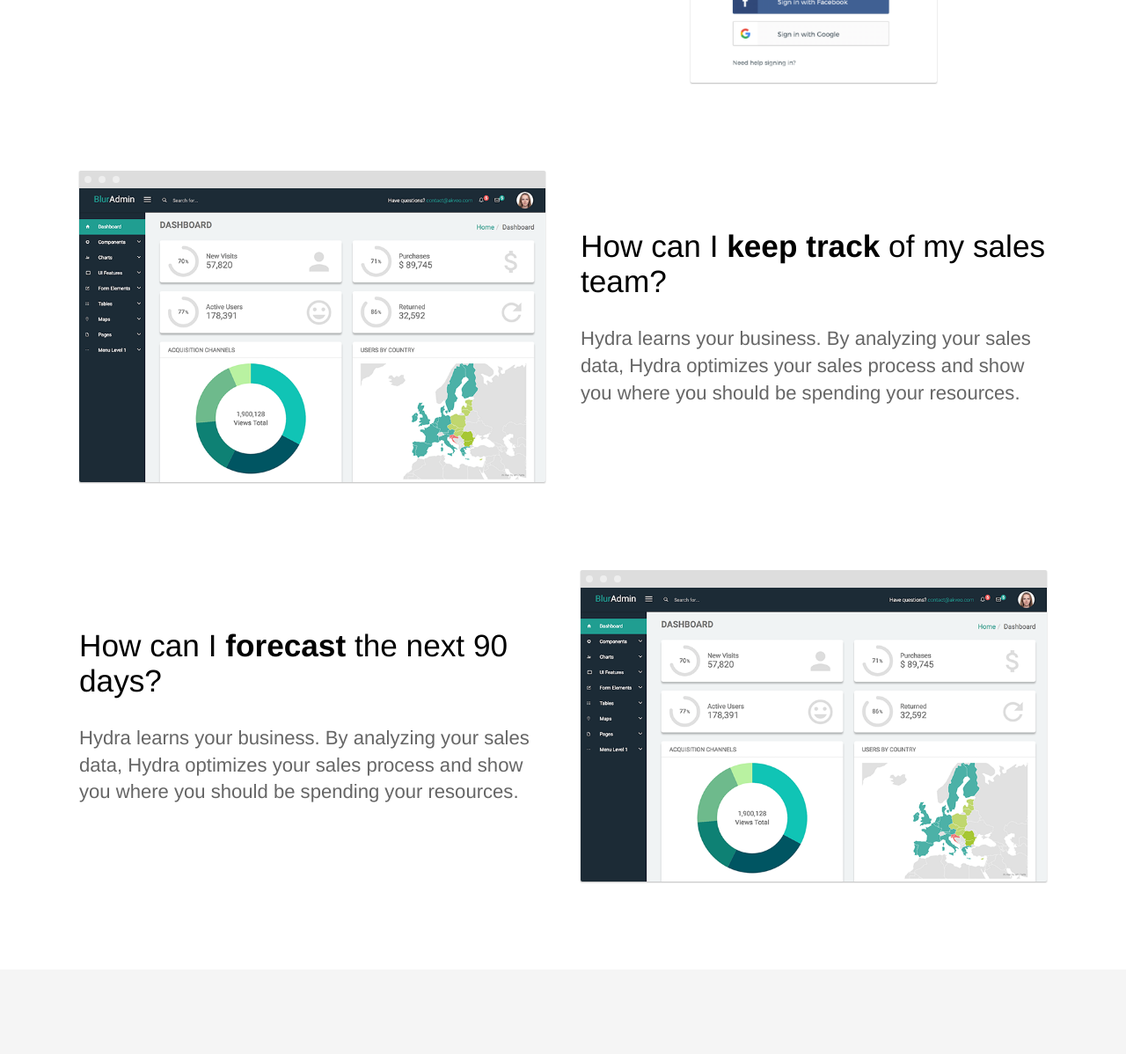
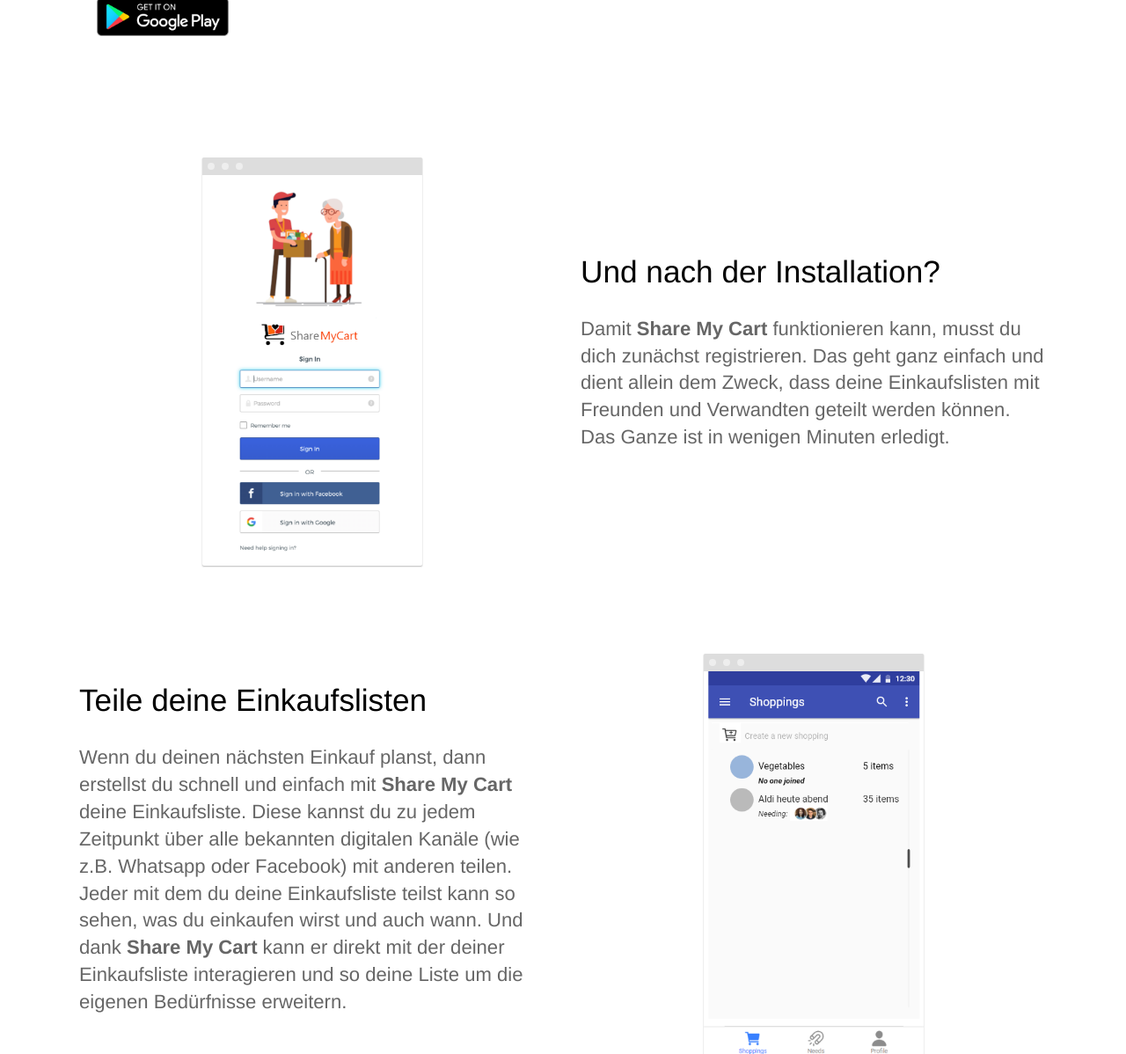
Before and after one commit to mrsimpson/sharemycart-landingpage, a Jekyll site: the page built from index.html, in a window 1280 px wide and 1400 px high, scrolled down 1172 px, cut to the strip 0-1198 px from the top of the window. Shown: the whole strip at 88% size. Built offline with Jekyll 4.4.1, drawn with Linux system fonts in a browser that asks for light colours; some of the changed text lies outside the part shown.

Commit message:
added some images/texts

```diff
--- a/index.html
+++ b/index.html
@@ -5,7 +5,7 @@
 <section class="hero">
 	<div class="text-container">
 		<h1 class="editable">Öffnet eure Herzen und <strong>Einkaufswagen. </strong></h1>
-		<p class="subtext editable">Nächstenliebe leicht gemacht: "Share My Cart" hilft Menschen, die Einkaufen gehen müssen - und hilft vor Allem Jenen, die das in Zeiten von Corona lieber vermeiden möchten.<br>Einfach die persönliche Einkaufsliste mithilfe der App freigeben und an Freunde, Familie, Nachbarn versenden. Diese können Dich dann ganz einfach bitten, ihnen auch noch etwas davon mitzubringen.
+		<p class="subtext editable">Nächstenliebe leicht gemacht: <strong>Share My Cart</strong> hilft Menschen, die Einkaufen gehen müssen - und hilft vor Allem Jenen, die das in Zeiten von Corona lieber vermeiden möchten.<br>Einfach die persönliche Einkaufsliste mithilfe der App freigeben und an Freunde, Familie, Nachbarn versenden. Diese können Dich dann ganz einfach bitten, ihnen auch noch etwas davon mitzubringen.
 			Kaum Aufwand für den einen, großartige Unterstützung für den anderen.</p>
 		<div class="cta button alt"><a href="{{ site.baseurl }}/sign-up/">Kaufe für deinen Nächsten.</a></div>
 	</div>
@@ -15,15 +15,14 @@
 	<section>
 		<div class="container flex">
 			<div class="text editable">
-				<h2>Dein Start bei Share My Cart:</h2>
-				<p>1. Lade dir direkt die App für dein Handy herunter:</p>
+				<h2>Dein Start bei <strong>Share My Cart</strong>:</h2>
+				<p>Du hast liebe Menschen in deiner Umgebung denen du gerne helfen möchtest in der Corona-Krise? Du gehst alle paar Tage einkaufen um das wichtigste für dich und deine Familie zu besorgen? Dann installiere dir jetzt direkt die <strong>Share My Cart</strong> App. Damit hilfst du Menschen in deiner Umgebung und du erhöhst die soziale Distanz um die Ausbreitung des Virus zu verlangsamen!</p>
 				<div class="image">
 					<img src="{{ site.baseurl }}/images/App-Store-and-Play-Market-icons.jpg" alt="Stores" style="width:150px" />
 				</div>
-				<p>2. Starte die App und melde dich an.</p>
 			</div>
 			<div class="image">
-				<img src="{{ site.baseurl }}/images/login-dialog.png" alt="Screenshot" class="screenshot" style="width:280px" />
+				<img src="{{ site.baseurl }}/images/hero.png" alt="Screenshot" style="width:280px;margin:100px" />
 			</div>
 		</div>
 	</section>
@@ -31,11 +30,11 @@
 	<section>
 		<div class="container flex">
 			<div class="text editable">
-				<h2>How can I <strong>keep track</strong> of my sales team?</h2>
-				<p>Hydra learns your business. By analyzing your sales data, Hydra optimizes your sales process and show you where you should be spending your resources.</p>
+				<h2>Und nach der Installation?</h2>
+				<p>Damit <strong>Share My Cart</strong> funktionieren kann, musst du dich zunächst registrieren. Das geht ganz einfach und dient allein dem Zweck, dass deine Einkaufslisten mit Freunden und Verwandten geteilt werden können. Das Ganze ist in wenigen Minuten erledigt.</p>
 			</div>
 			<div class="image">
-				<img src="{{ site.baseurl }}/images/dashboard.png" alt="Screenshot" class="screenshot editable" />
+				<img src="{{ site.baseurl }}/images/login-dialog.png" alt="Screenshot" class="screenshot" style="width:250px"/>
 			</div>
 		</div>
 	</section>
@@ -43,11 +42,11 @@
 	<section>
 		<div class="container flex">
 			<div class="text editable">
-				<h2>How can I <strong>forecast</strong> the next 90 days?</h2>
-				<p>Hydra learns your business. By analyzing your sales data, Hydra optimizes your sales process and show you where you should be spending your resources.</p>
+				<h2>Teile deine Einkaufslisten</h2>
+				<p>Wenn du deinen nächsten Einkauf planst, dann erstellst du schnell und einfach mit <strong>Share My Cart</strong> deine Einkaufsliste. Diese kannst du zu jedem Zeitpunkt über alle bekannten digitalen Kanäle (wie z.B. Whatsapp oder Facebook) mit anderen teilen.<br>Jeder mit dem du deine Einkaufsliste teilst kann so sehen, was du einkaufen wirst und auch wann. Und dank <strong>Share My Cart</strong> kann er direkt mit der deiner Einkaufsliste interagieren und so deine Liste um die eigenen Bedürfnisse erweitern.</p>
 			</div>
 			<div class="image">
-				<img src="{{ site.baseurl }}/images/dashboard.png" alt="Screenshot" class="screenshot editable" />
+				<img src="{{ site.baseurl }}/images/shoppings-list.png" alt="Screenshot" class="screenshot" style="width:250px"/>
 			</div>
 		</div>
 	</section>
```
Also changed, not shown: images/hero.png, images/login-dialog.png, images/logo.png, 5 other files.
